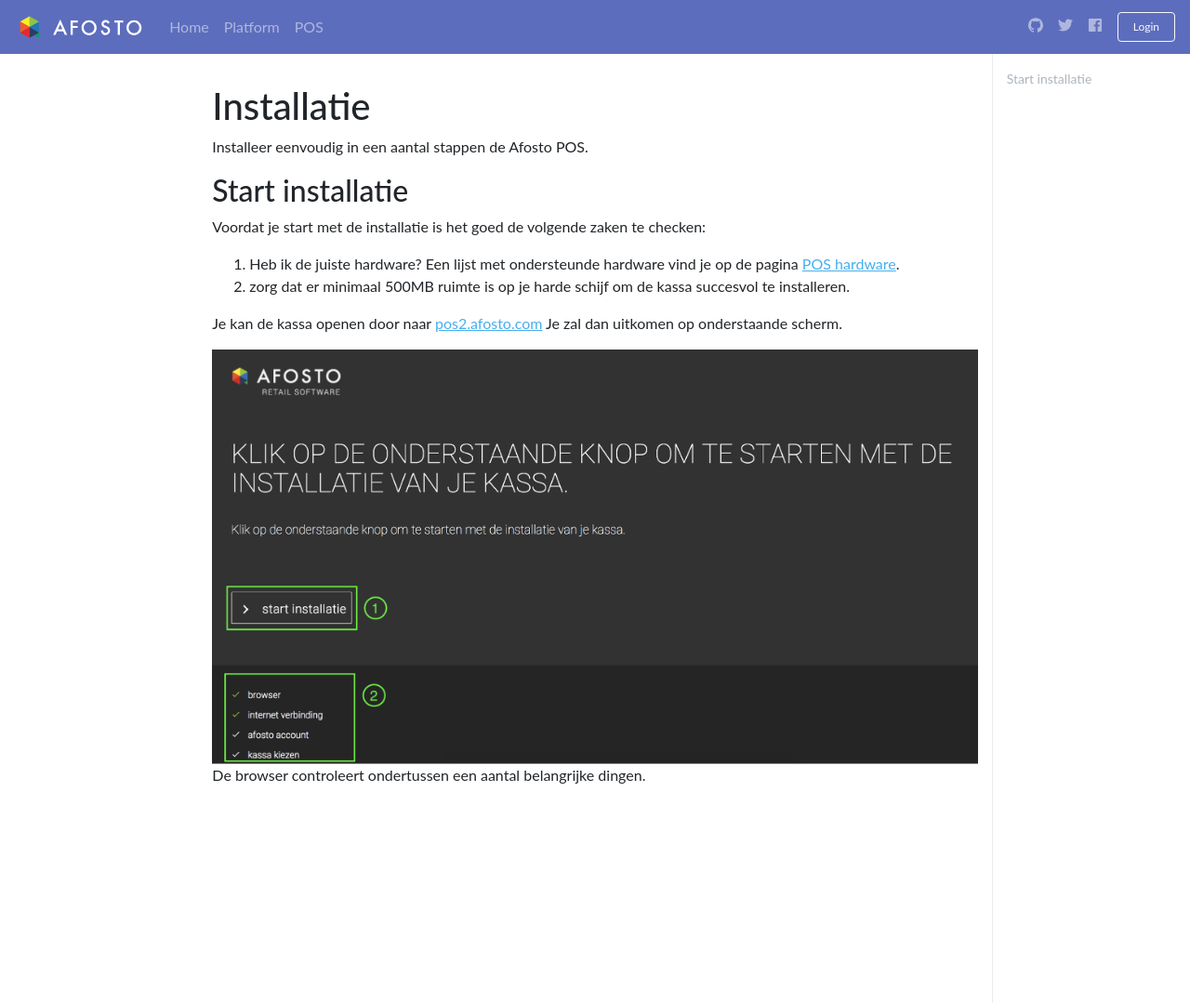
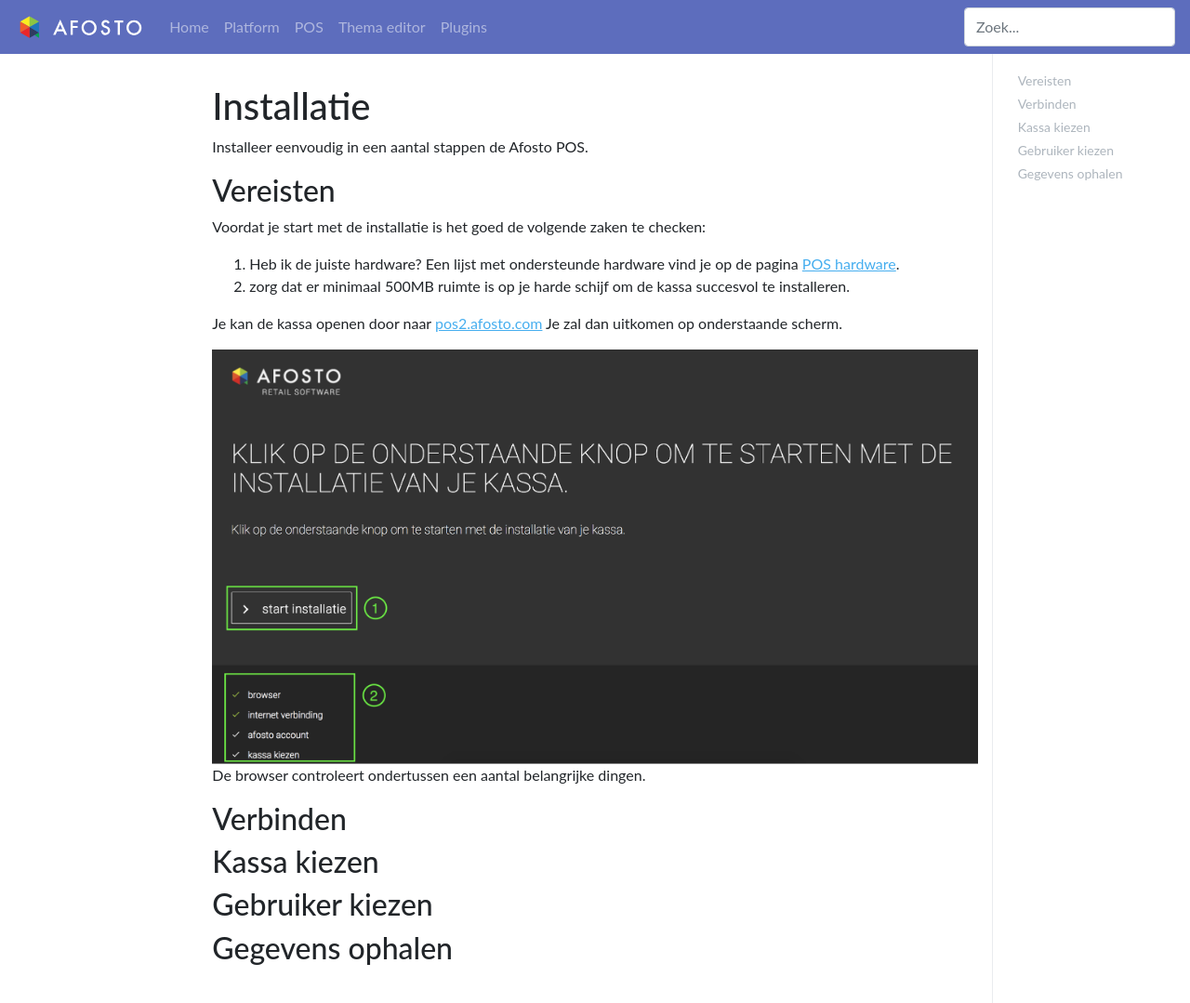
Before and after one commit to afosto/afosto-docs, a Jekyll site: the page built from pos/installatie.md, in a window 1280 px wide and 1079 px high. Shown: the whole window at 93% size. Built offline with Jekyll 4.4.1, drawn with Linux system fonts in a browser that asks for light colours; comment, search, counter and statistics services are not loaded.

Commit message:
* added 2 main nav items for theme editor and plugins * added social links to footer (WIP) * replaced social links in header for search field (will be docSearch) * tweaked toc styles with more spacing

```diff
--- a/_includes/navbar.html
+++ b/_includes/navbar.html
@@ -4,8 +4,8 @@
 
 
 <nav class="navbar navbar-expand-md navbar-dark bg-primary" id="main-navbar">
-  <a class="navbar-brand" href="{{site.url}}">
-    <img src="{{site.url | append: '/assets/img/afosto-logo-white.svg' }}" width="142.14px" height="32px">
+  <a class="navbar-brand" href="{{site.url}}" title="Go back to te homepage">
+    <img src="{{site.url | append: '/assets/img/afosto-logo-white.svg' }}" width="142.14px" height="32px" title="Afosto logo" alt="Afosto logo">
   </a>
   <button class="navbar-toggler" type="button" data-toggle="collapse" data-target="#navbarSupportedContent" aria-controls="navbarSupportedContent" aria-expanded="false" aria-label="Toggle navigation">
     <span class="navbar-toggler-icon"></span>
@@ -21,25 +21,8 @@
       </li>
       {% endfor %}
     </ul>
-    <ul class="navbar-nav">
-      <li class="nav-item">
-        <a href="{{site.github_url}}" class="nav-link" title="Afosto op github" target="_blank" rel="noopener">
-          {%- include icons/github.svg class="navbar-social-icon" -%}
-        </a>
-      </li>
-      <li class="nav-item">
-        <a href="{{site.twitter_url}}" class="nav-link" title="Afosto op twitter" target="_blank" rel="noopener">
-          {%- include icons/twitter.svg class="navbar-social-icon" -%}
-        </a>
-      </li>
-      <li class="nav-item">
-        <a href="{{site.facebook_url}}" class="nav-link" title="Afosto op facebook" target="_blank" rel="noopener">
-          {%- include icons/facebook.svg class="navbar-social-icon" -%}
-        </a>
-      </li>
-    </ul>
-    <a href="{{site.app_url}}" class="btn btn-sm btn-outline-light ml-2" title="Login bij afosto" target="_blank" rel="noopener">
-      Login
-    </a>
+    <form class="af-doc-search">
+      <input type="text" class="form-control" id="af-doc-search" placeholder="Zoek...">
+    </form>
   </div>
 </nav>
--- a/pos/installatie.md
+++ b/pos/installatie.md
@@ -7,7 +7,7 @@ toc: true
 redirect_from:
   - /pos/
 ---
-## Start installatie
+## Vereisten
 Voordat je start met de installatie is het goed de volgende zaken te checken:
 1. Heb ik de juiste hardware? Een lijst met ondersteunde hardware vind je op de pagina [POS hardware](http://www.ishetaltijdvoorbier.nl/){:target="_blank"}.
 2. zorg dat er minimaal 500MB ruimte is op je harde schijf om de kassa succesvol te installeren.
@@ -17,3 +17,13 @@ Je zal dan uitkomen op onderstaande scherm.
 
 ![start de POS installatie]({{site.url}}/assets/img/pos-installation-1.png){:class="img-fluid"}
 De browser controleert ondertussen een aantal belangrijke dingen.
+
+## Verbinden
+
+
+## Kassa kiezen
+
+
+## Gebruiker kiezen
+
+## Gegevens ophalen
--- a/scss/components/docs/_toc.scss
+++ b/scss/components/docs/_toc.scss
@@ -12,12 +12,18 @@
     padding-left: 0;
     list-style: none;
 
+    li {
+      display: block;
+    }
+
     > li > ul {
       padding-left: .75rem;
     }
   }
 
   a {
+    display: block;
+    padding: .125rem .75rem;
     color: $gray-500;
     text-decoration: none;
     transition: .1s ease;
```
Also changed, not shown: _data/main_nav.yml (+8 -2 lines), _includes/footer.html (+23 -0 lines), plugins/overzicht.md (added, +12 -0 lines), thema-editor/basis-kennis.md (added, +12 -0 lines), assets/css/main.css, assets/css/main.min.css, 2 other files.
